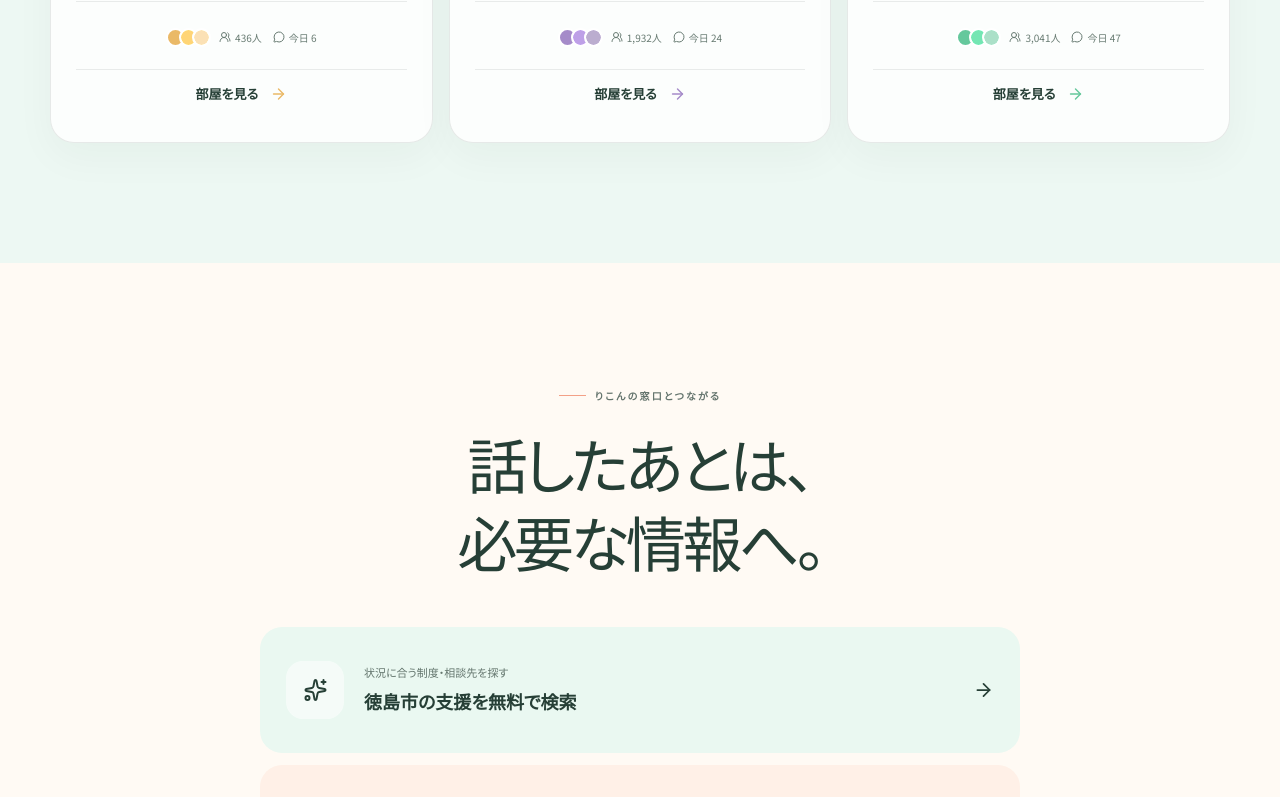
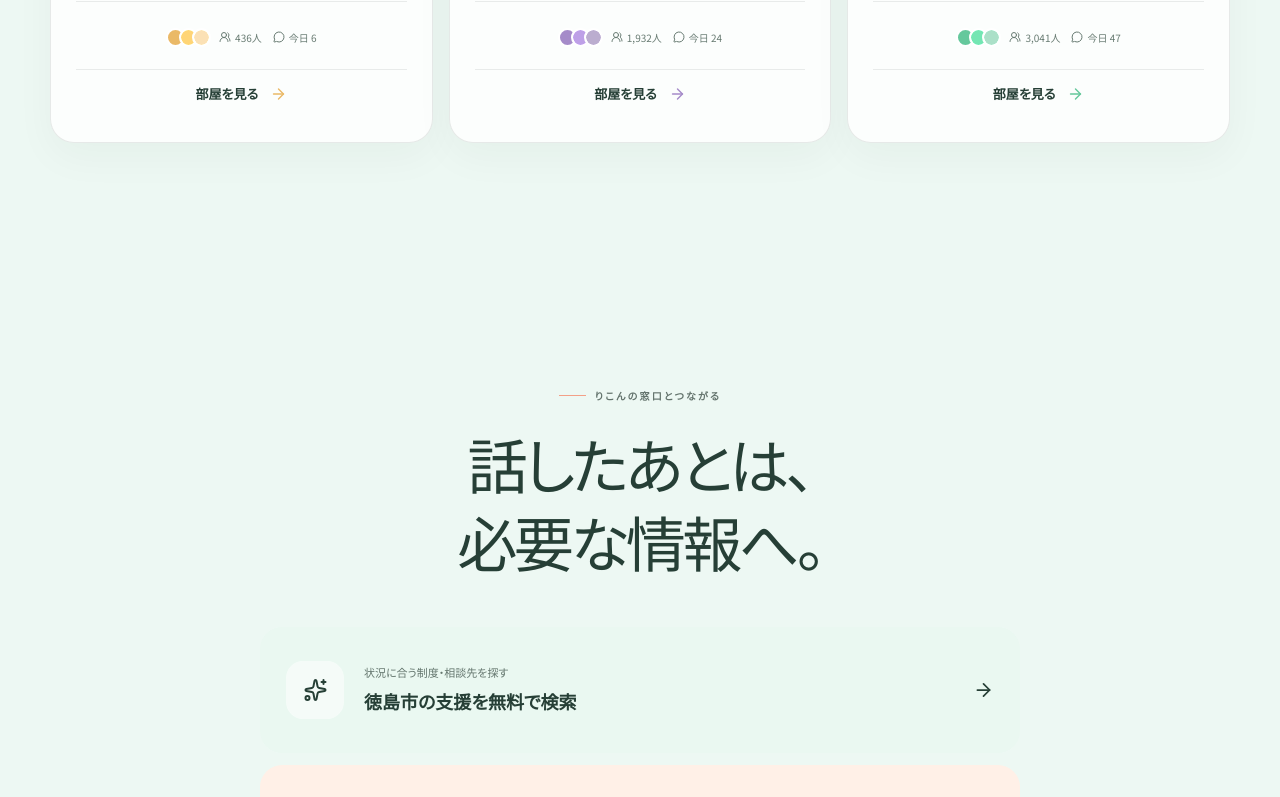
Before and after one commit to 252595tana-alt/rikon-community, a Next.js app: page / in a window 1280 px wide. Shown: the part 2000-2797 px from the top of the page. Built offline with nearby package versions, Linux system fonts and the light colour scheme; no server answers.

Commit message:
Extend rooms background through support section

```diff
--- a/src/app/globals.css
+++ b/src/app/globals.css
@@ -168,7 +168,7 @@ svg { flex: 0 0 auto; }
 .empty-state p { color: #687770; font-size: 13px; }
 .empty-state button { padding: 8px 15px; border: 0; border-bottom: 1px solid; background: transparent; font-size: 12px; font-weight: 800; cursor: pointer; }
 
-.support-bridge { padding: 124px 0; background: var(--paper); }
+.support-bridge { padding: 124px 0; background: #edf8f3; }
 .support-bridge__inner { display: grid; grid-template-columns: 1fr; justify-items: center; gap: 46px; text-align: center; }
 .support-bridge h2 { margin: 0; font-size: clamp(38px,4.7vw,62px); font-weight: 550; line-height: 1.3; letter-spacing: -.06em; }
 .support-cards { width: min(760px, 100%); display: grid; gap: 12px; text-align: left; }
```
